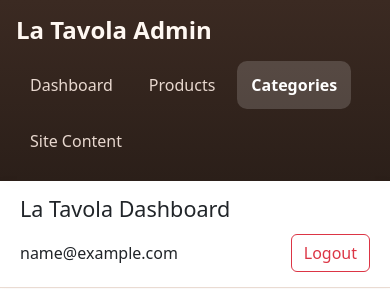
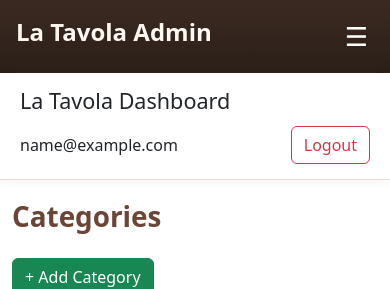
Before and after one commit to fatimabaderddine0-code/restaurant-admin-dashboard, a React (Vite) app: page /#/categories in a window 390 px wide. Shown: the top 289 px of the page. Built offline with nearby package versions, Linux system fonts and the light colour scheme; no server answers; sample sign-in values are in the browser's storage.

Commit message:
final update categories and menu

```diff
--- a/src/App.css
+++ b/src/App.css
@@ -573,3 +573,69 @@ body {
     height: 190px;
   }
 }
+/* =====================
+   RESPONSIVE SIDEBAR MENU
+===================== */
+
+.sidebar-header {
+  display: flex;
+  justify-content: space-between;
+  align-items: center;
+}
+
+.sidebar-toggle {
+  display: none;
+
+  border: none;
+  background: transparent;
+
+  color: white;
+  font-size: 26px;
+
+  cursor: pointer;
+}
+
+.sidebar-links {
+  display: block;
+}
+
+/* Active link */
+.sidebar-links a.active {
+  background-color: rgba(255, 255, 255, 0.16);
+  color: white;
+  font-weight: 600;
+}
+
+
+/* Mobile */
+@media (max-width: 768px) {
+  .sidebar {
+    width: 100%;
+    min-height: auto;
+
+    display: block;
+  }
+
+  .sidebar-header {
+    width: 100%;
+  }
+
+  .sidebar-toggle {
+    display: block;
+  }
+
+  .sidebar-links {
+    display: none;
+    width: 100%;
+    margin-top: 15px;
+  }
+
+  .sidebar-links.open {
+    display: block;
+  }
+
+  .sidebar-links a {
+    width: 100%;
+    margin-bottom: 8px;
+  }
+}
--- a/src/components/Sidebar.jsx
+++ b/src/components/Sidebar.jsx
@@ -1,36 +1,28 @@
+import { useState } from "react";
 import { NavLink } from "react-router-dom";
 
 function Sidebar() {
+  const [menuOpen, setMenuOpen] = useState(false);
+
   return (
     <aside className="sidebar">
-      <h2>La Tavola Admin</h2>
+      <div className="sidebar-header">
+        <h2>La Tavola Admin</h2>
 
-      <NavLink
-        to="/dashboard"
-        className={({ isActive }) => (isActive ? "active-link" : "")}
-      >
-        Dashboard
-      </NavLink>
+        <button
+          className="sidebar-toggle"
+          onClick={() => setMenuOpen(!menuOpen)}
+        >
+          ☰
+        </button>
+      </div>
 
-      <NavLink
-        to="/products"
-        className={({ isActive }) => (isActive ? "active-link" : "")}
-      >
-        Products
-      </NavLink>
-
-      <NavLink
-        to="/categories"
-        className={({ isActive }) => (isActive ? "active-link" : "")}
-      >
-        Categories
-      </NavLink>
-      <NavLink
-  to="/site-content"
-  className={({ isActive }) => (isActive ? "active-link" : "")}
->
-  Site Content
-</NavLink>
+      <div className={menuOpen ? "sidebar-links open" : "sidebar-links"}>
+        <NavLink to="/dashboard">Dashboard</NavLink>
+        <NavLink to="/categories">Categories</NavLink>
+        <NavLink to="/products">Products</NavLink>
+        <NavLink to="/site-content">Site Content</NavLink>
+      </div>
     </aside>
   );
 }
--- a/src/pages/Categories.jsx
+++ b/src/pages/Categories.jsx
@@ -38,8 +38,8 @@ function Categories() {
     }
 
     const url = editingId
-      ? `https://digital-menu-backend-731h.onrender.com//api/categories/${editingId}`
-      : "https://digital-menu-backend-731h.onrender.com//api/categories";
+      ? `https://digital-menu-backend-731h.onrender.com/api/categories/${editingId}`
+      : "https://digital-menu-backend-731h.onrender.com/api/categories";
 
     const method = editingId ? "PUT" : "POST";
 
```
